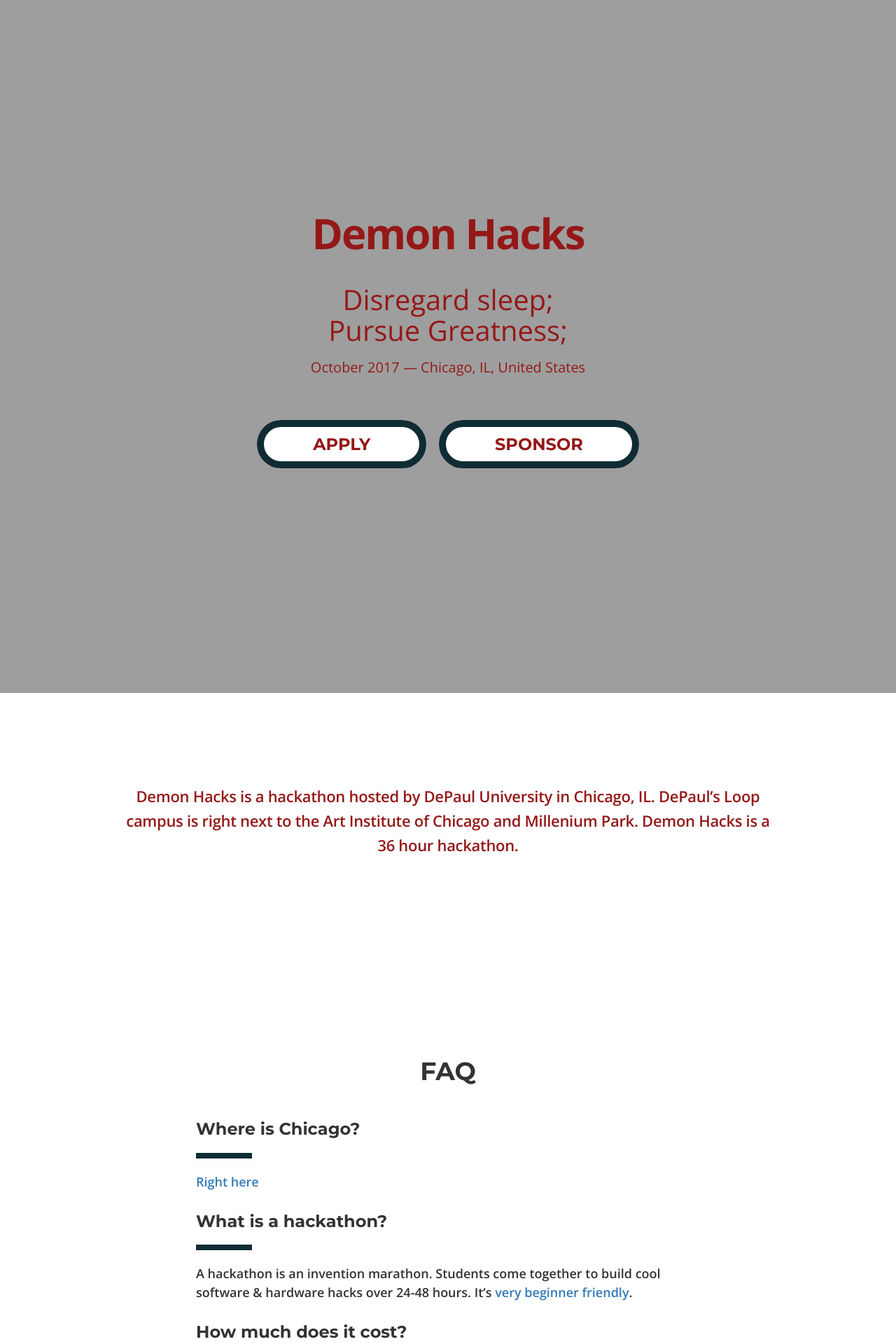
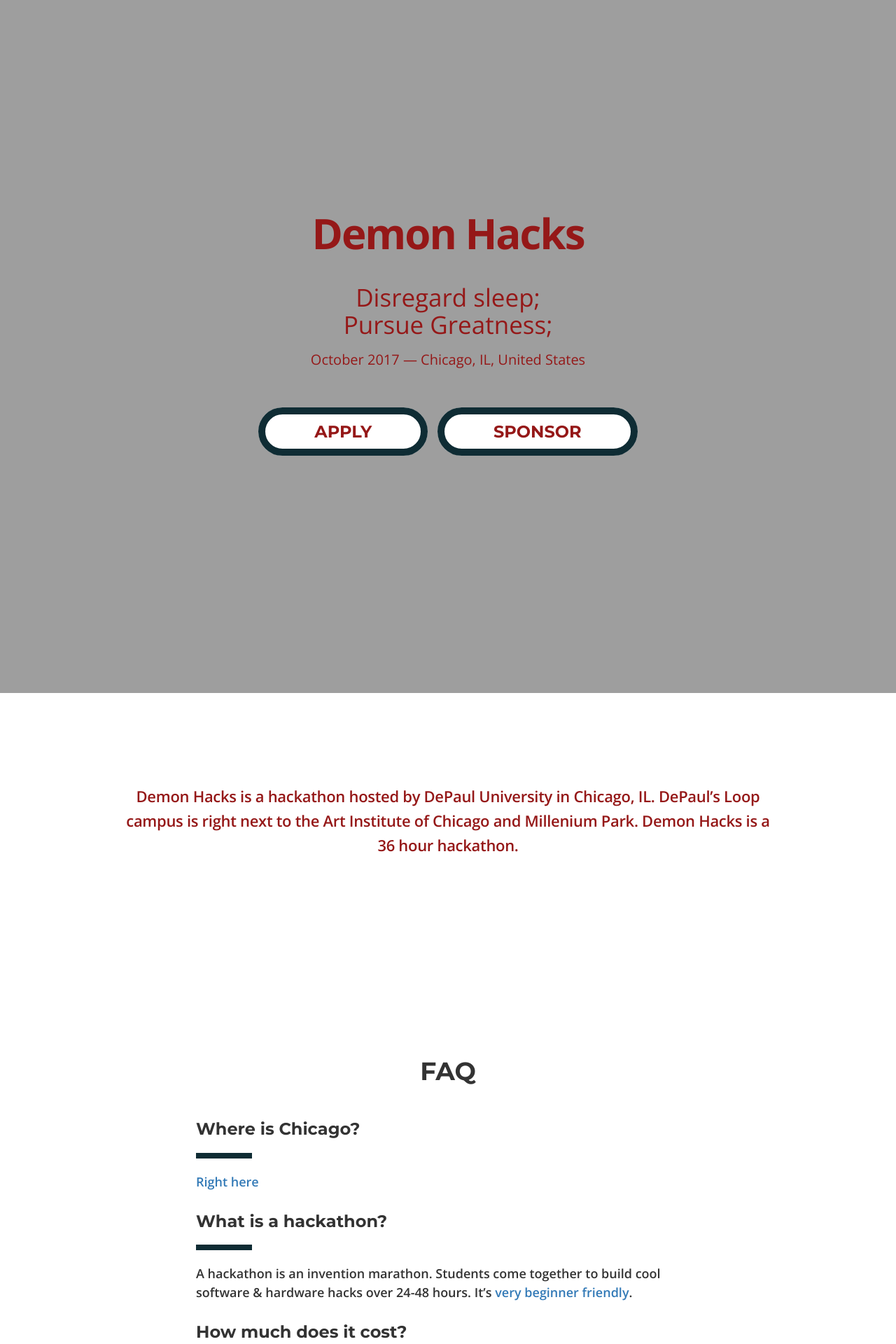
Before and after one commit to aoganezo/demonhacksTemp, a Jekyll site: the page built from index.html, in a window 1280 px wide. Shown: the top 1920 px of the page at 70% size. Built offline with Jekyll 4.4.1, drawn with Linux system fonts in a browser that asks for light colours; nearby versions of some CDN libraries; grey boxes are pictures that could not be loaded.

```diff
--- a/css/original.css
+++ b/css/original.css
@@ -61,8 +61,6 @@
   background-color: rgba(0, 0, 0, 0.4);
   min-height: 110vh;
   color: #951818;
-  font-size: 30px;
-  font-weight:400;
   /*&:before {
     content: '';
     position: absolute;
@@ -102,8 +100,8 @@
 }
 
 .hero .wrapper h2 {
-  font-size: 40px;
-  font-weight: 300;
+  font-size: 35px;
+  font-weight: 400;
 }
 
 .hero .wrapper h3 {
```
